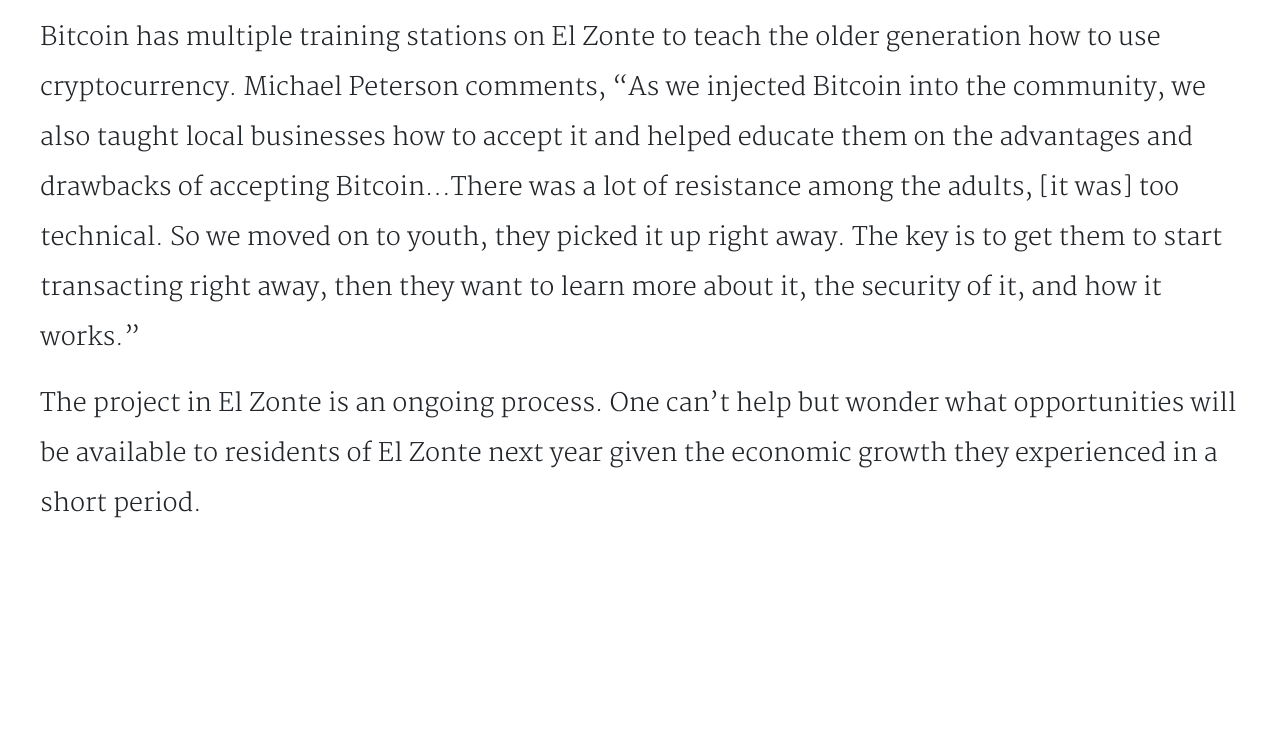
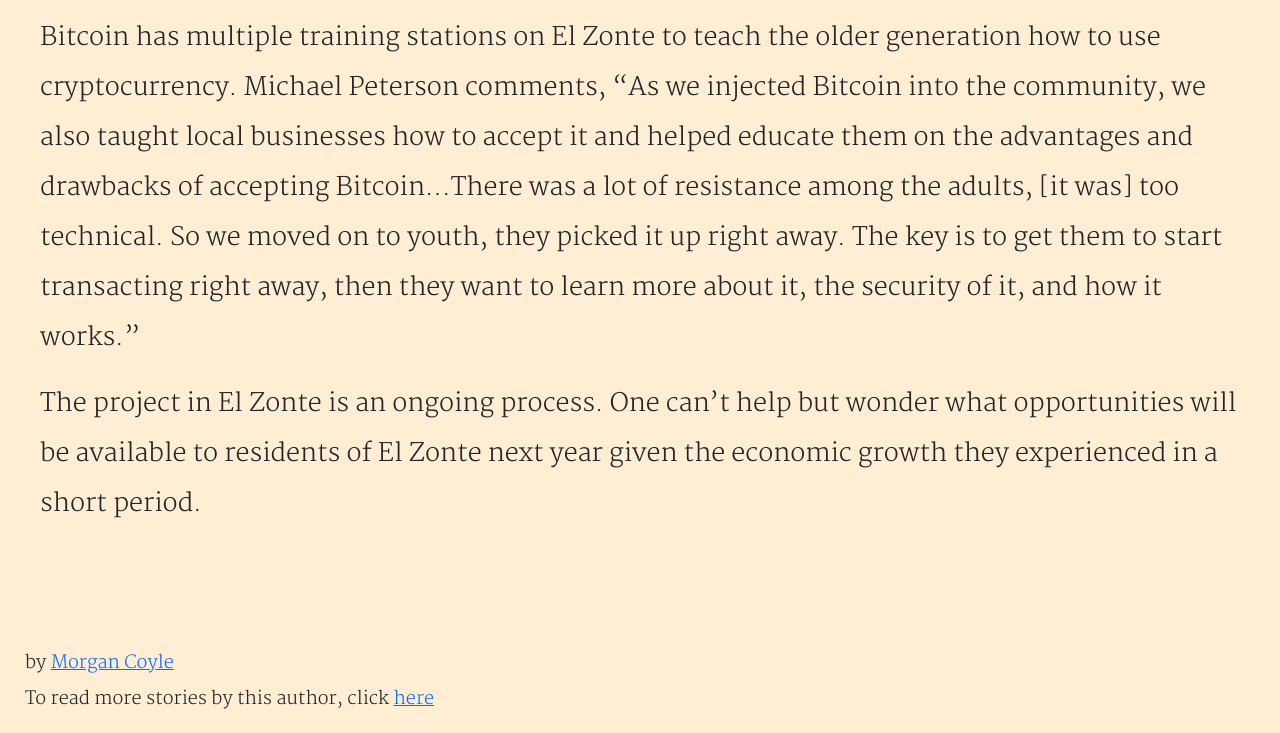
Before and after one commit to MCpracticesforskills/Residents-of-El-Zonte-journalism-article, a plain HTML site: page index.html in a window 1280 px wide. Shown: the part 3068-3801 px from the top of the page. Before the commit the page ends 3613 px from the top, so only its background shows below. Drawn offline with nearby package versions, Linux system fonts and the light colour scheme.

Commit message:
css
added color to background

```diff
--- a/index.html
+++ b/index.html
@@ -22,6 +22,10 @@
 </head>
 
 <style>
+
+    body{
+        background-color: #FFEDD4;
+    }
 
     h1{
         font-family: 'Dosis', sans-serif;
@@ -62,6 +66,11 @@ line-height: 2;
 }
 .clearfix{
     padding-right: 10px;
+}
+.morgan{
+    padding-left: 25px;
+    padding-top: 100px;
+    font-size: 18px;
 }
 
 </style>
@@ -132,6 +141,10 @@ line-height: 2;
 
         <p>The project in El Zonte is an ongoing process. One can’t help but wonder what opportunities will be available to
         residents of El Zonte next year given the economic growth they experienced in a short period.
+
+</p>
+<p class="morgan">by <a href="https://www.linkedin.com/in/morgan-coyle-551190149thetechwriter/">Morgan Coyle</a> <br>
+To read more stories by this author, click <a href="https://app.netlify.com/teams/mcpracticesforskills/overview">here</a>
 </p>
     </div>
 
```
